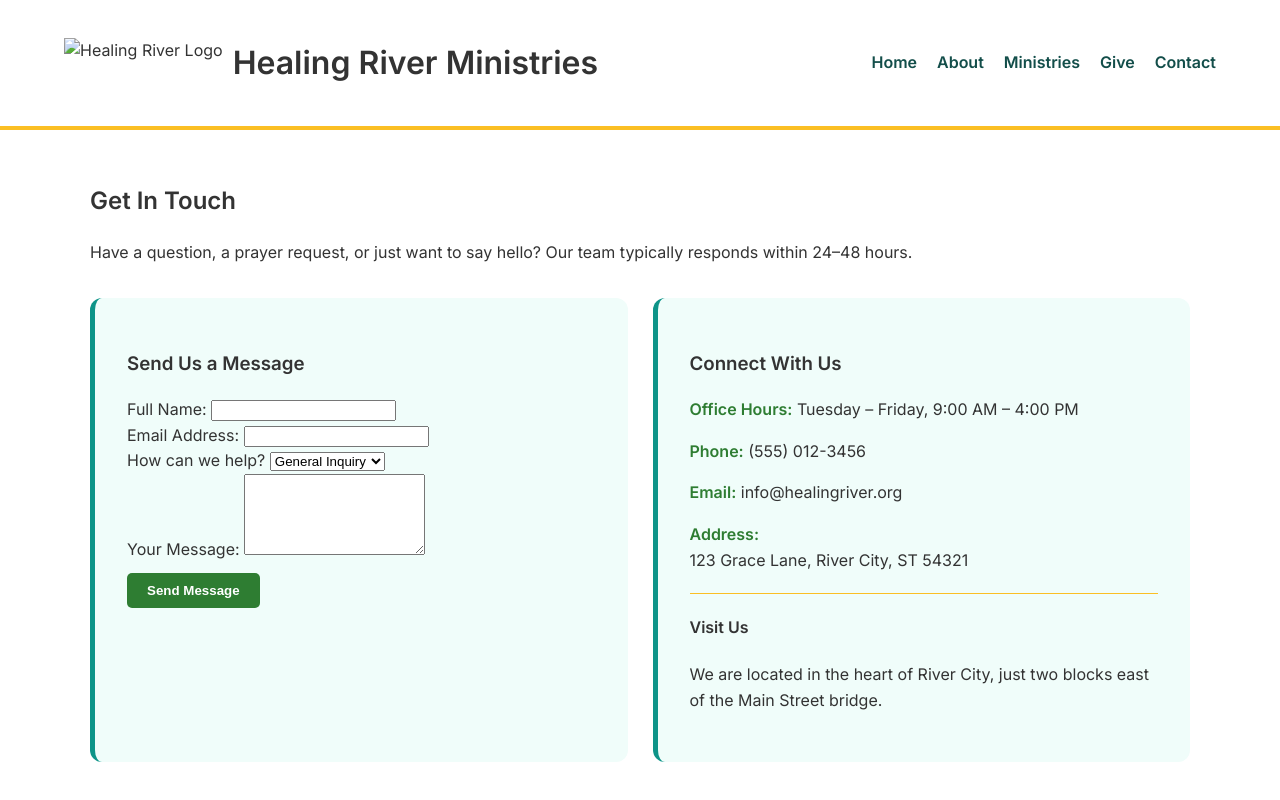
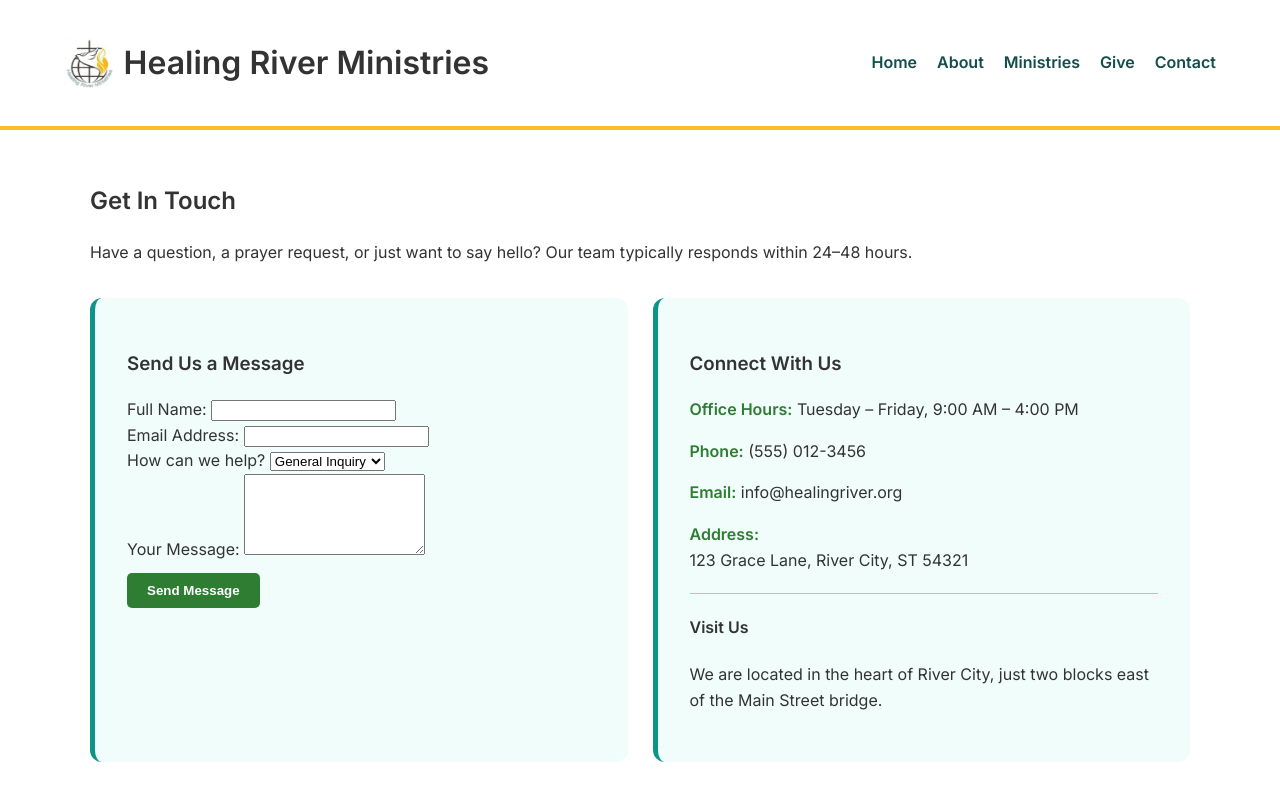
Before and after one commit to emmanueltorris-rgb/healing-river, a website: page contact.html in a window 1280 px wide. Shown: the top 800 px of the page. Drawn offline with Linux system fonts and the light colour scheme.

Commit message:
updated logo.jpeg

```diff
--- a/contact.html
+++ b/contact.html
@@ -10,7 +10,7 @@
 <body>
     <header>
         <div style="display:flex; align-items:center; gap:10px;">
-            <img src="logo" alt="Healing River Logo">
+            <img src="logo.jpeg" alt="Healing River Logo">
             <h1>Healing River Ministries</h1>
         </div>
         <nav>
```
